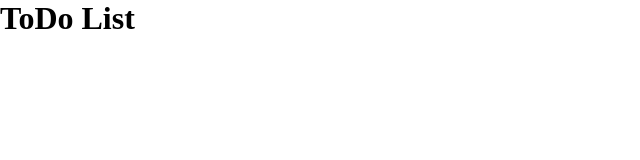
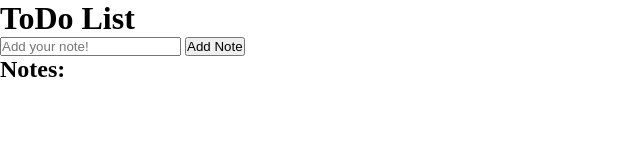
Before and after one commit to qkiczw/4weeksjs, a website: page 03 project - ToDo List/index.html in a window 1280 px wide. Shown: the whole page, without its empty margins (0-640 px from the left). Drawn offline with Linux system fonts and the light colour scheme.

Commit message:
Add html todo list structure.

```diff
--- a/03 project - ToDo List/index.html
+++ b/03 project - ToDo List/index.html
@@ -9,6 +9,14 @@
   <body>
     <h1>ToDo List</h1>
     <div class="app-container">
+      <div class="add-note-container">
+        <input type="text" placeholder="Add your note!" />
+        <button>Add Note</button>
+      </div>
+      <div class="notes-container">
+        <h2>Notes:</h2>
+        <ul class="notes"></ul>
+      </div>
       <!-- Text area to eneter a note -->
       <!-- Button to save the note -->
 
```
